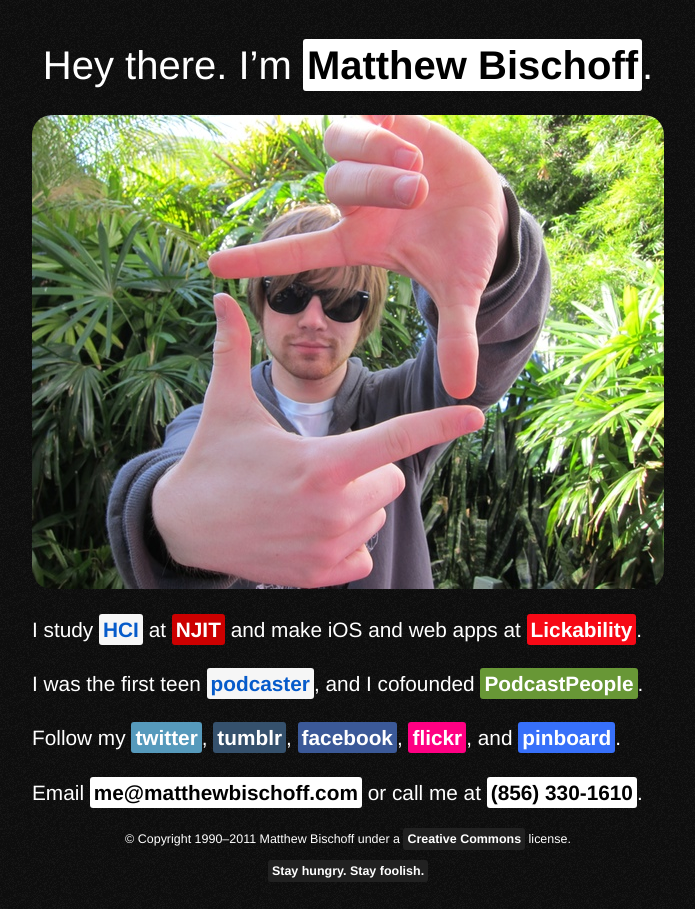
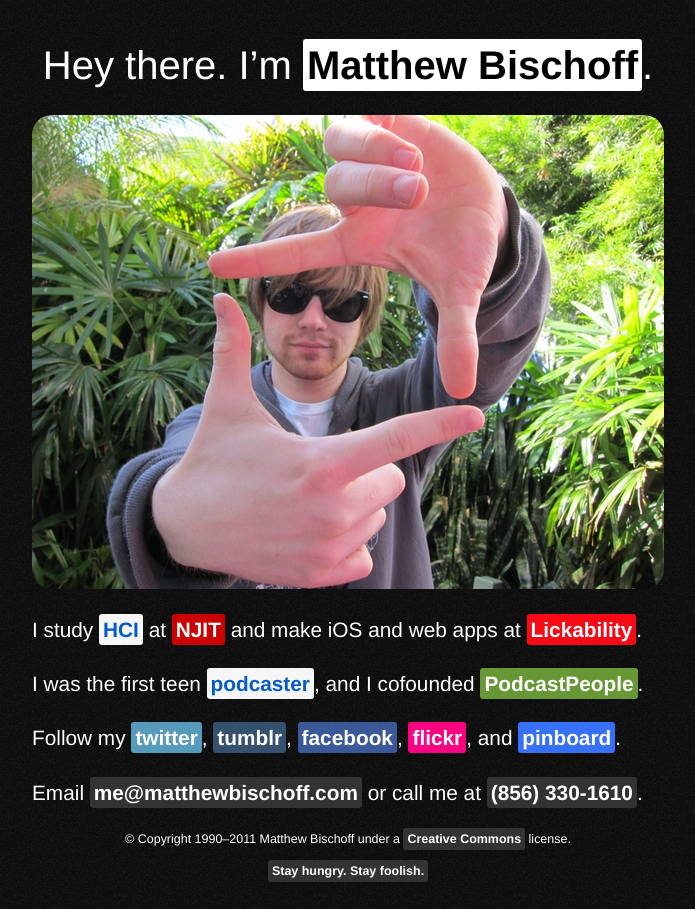
Before and after one commit to mbbischoff/website, a Jekyll site: the page index.html, which Jekyll copies as it is, in a window 1280 px wide. Shown: the whole page, without its empty margins (292-987 px from the left). Built offline with Jekyll 4.4.1, drawn with Linux system fonts in a browser that asks for light colours.

```diff
--- a/index.html
+++ b/index.html
@@ -1,5 +1,5 @@
 <!DOCTYPE html>
-<html xmlns="http://www.w3.org/1999/xhtml" xml:lang="en" lang="en">
+<html xmlns="http://www.w3.org/1999/xhtml"gu xml:lang="en" lang="en">
 
 	<meta charset="utf-8" />
 	<meta name="title" content="Matthew Bischoff" />
@@ -48,7 +48,7 @@
 
 			<p>Follow my <a class="twitter" href="http://twitter.com/mb">twitter</a>, <a class="tumblr" href="http://hypertexty.com">tumblr</a>, <a class="facebook" href="http://facebook.com/matthewbischoff">facebook</a>, <a class="flickr" href="http://flickr.com/photos/mattb">flickr</a>, and <a class="pinboard" href="http://pinboard.in/u:mattb/">pinboard</a>.</p>
 
-			<p>Email <a class="email" href="mailto:mb@matthewbischoff.com">me@matthewbischoff.com</a> or call me at <a class="phone" href="tel:8563301610">(856) 330-1610</a>.</p>
+			<p>Email <a class="email" href="mailto:me@matthewbischoff.com">me@matthewbischoff.com</a> or call me at <a class="phone" href="tel:8563301610">(856) 330-1610</a>.</p>
 
 		<footer>
 			<p>&copy; Copyright 1990–2011 Matthew Bischoff under a <a class="creativecommons" href="http://creativecommons.org/licenses/by-nc-sa/3.0/us/">Creative Commons</a> license.</p>
--- a/style.css
+++ b/style.css
@@ -138,7 +138,6 @@
 	-moz-border-radius: 3px;
 	border-radius: 3px;
 	text-decoration: none;
-	-webkit-transition: all 0.2s linear;
 	font-weight: bold;
 	padding: 3px;
 	background-color: #5e5e5e;
@@ -154,10 +153,8 @@
 }
 
 a:visited {
-		font-variant: normal;
+	font-variant: normal;
 	text-decoration: none;
-	border: 1px inset #fff;
-
 	}  /* visited link */
 a:active {
 	font-variant: normal;
@@ -166,6 +163,10 @@
 	border: 1px inset #fff;
 	}  /* selected link */
 
+footer a
+{
+	background-color: #333333;
+}
 
 a.tumblr {
 	background-color: #35516d;
@@ -184,11 +185,6 @@
 	background-color: #569abc;
 }
 
-a.email {
-	color: #000;
-	background-color: white;
-}
-
 
 a.wikipedia {
 	color: #065bca;
@@ -200,9 +196,12 @@
 	background-color: #fff;
 }
 
+a.email {
+	background-color: #333333;
+}
+
 a.phone {
-	color: #000;
-	background-color: #fff;
+	background-color: #333333;
 }
 
 a.pinboard {
@@ -228,11 +227,6 @@
 	background-color: #CC0000;
 }
 
-footer a
-{
-	background-color: #212121;
-}
-
 a.peopletopeople
 {
 	background-color: #003d79;
```
